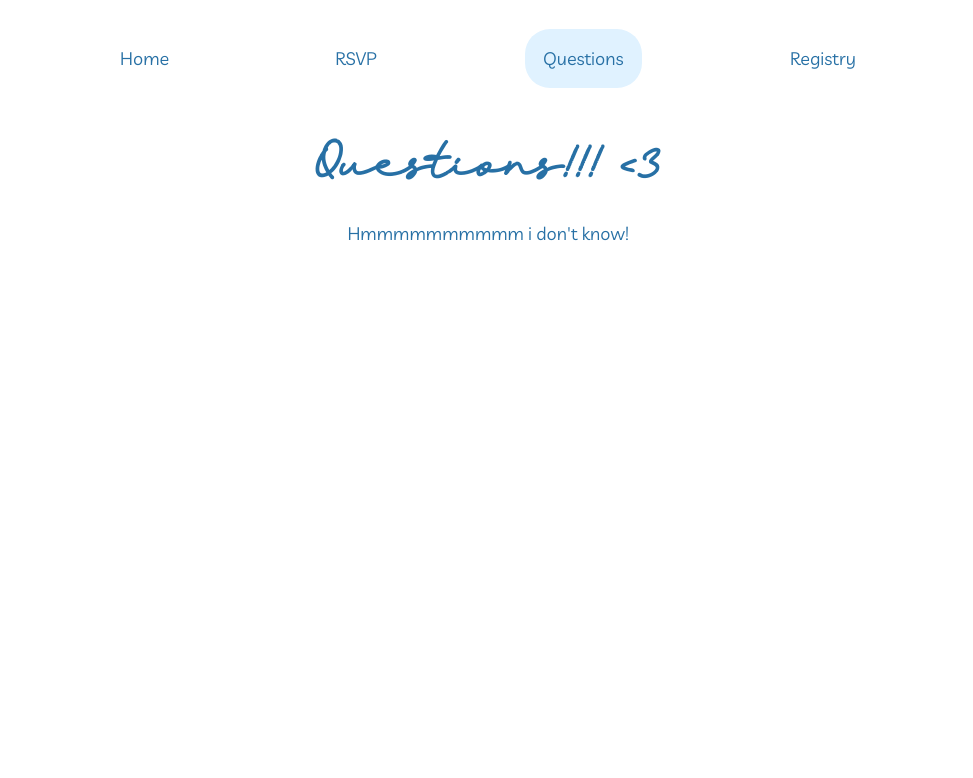
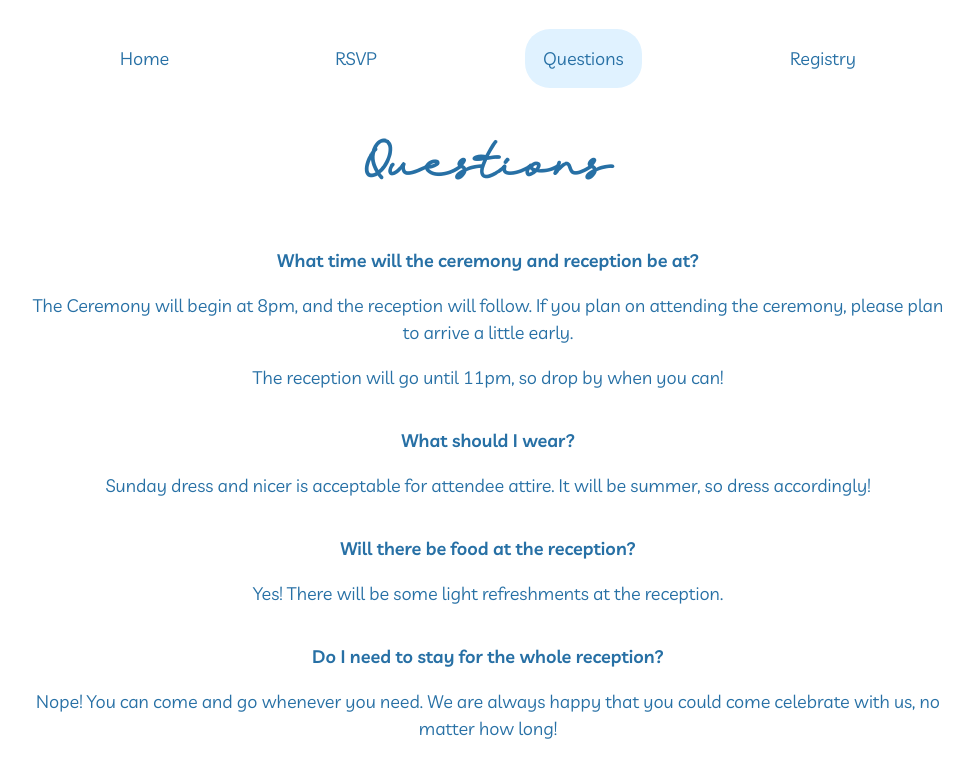
Before and after one commit to emmaohn/leviandemma, a website: page questions.html in a window 1280 px wide. Shown: the whole page, without its empty margins (152-1125 px from the left). Drawn offline with nearby package versions, Linux system fonts and the light colour scheme; files that its build step writes are made by us from their sources; files whose address does not match are found by name; a web font is replaced by a local one.

Commit message:
Add questions to question page, add venmo qr

```diff
--- a/questions.html
+++ b/questions.html
@@ -11,10 +11,21 @@
   <header>
     <nav id="navigation"></nav>
   </header>
-  <main class="questions">
-    <div class="center">
-      <h1>Questions!!! &lt;3</h1>
-      <p>Hmmmmmmmmmm i don't know!</p>
+  <main class="questions info-questions">
+    <div class="center ">
+      <h1>Questions</h1>
+      <h5>What time will the ceremony and reception be at?</h5>
+      <p>The Ceremony will begin at 8pm, and the reception will follow. If you plan on attending the ceremony, please plan to arrive a little early.</p>
+      <p>The reception will go until 11pm, so drop by when you can!</p>
+
+      <h5>What should I wear?</h5>
+      <p>Sunday dress and nicer is acceptable for attendee attire. It will be summer, so dress accordingly!</p>
+
+      <h5>Will there be food at the reception?</h5>
+      <p>Yes! There will be some light refreshments at the reception.</p>
+
+      <h5>Do I need to stay for the whole reception?</h5>
+      <p>Nope! You can come and go whenever you need. We are always happy that you could come celebrate with us, no matter how long!</p>
     </div>
   </main>
   <footer></footer>
--- a/styles/scss/_index.scss
+++ b/styles/scss/_index.scss
@@ -9,6 +9,15 @@
     margin-top: 1em;
     h3:nth-of-type(2) {
       margin-top: 1.2em;
+    }
+  }
+
+  &-questions {
+    h5 {
+      margin-top: 2em;
+    }
+    h5:first-of-type {
+      margin-top: 2.5em;
     }
   }
 }
```
Also changed, not shown: images/venmoqr.png (added).
